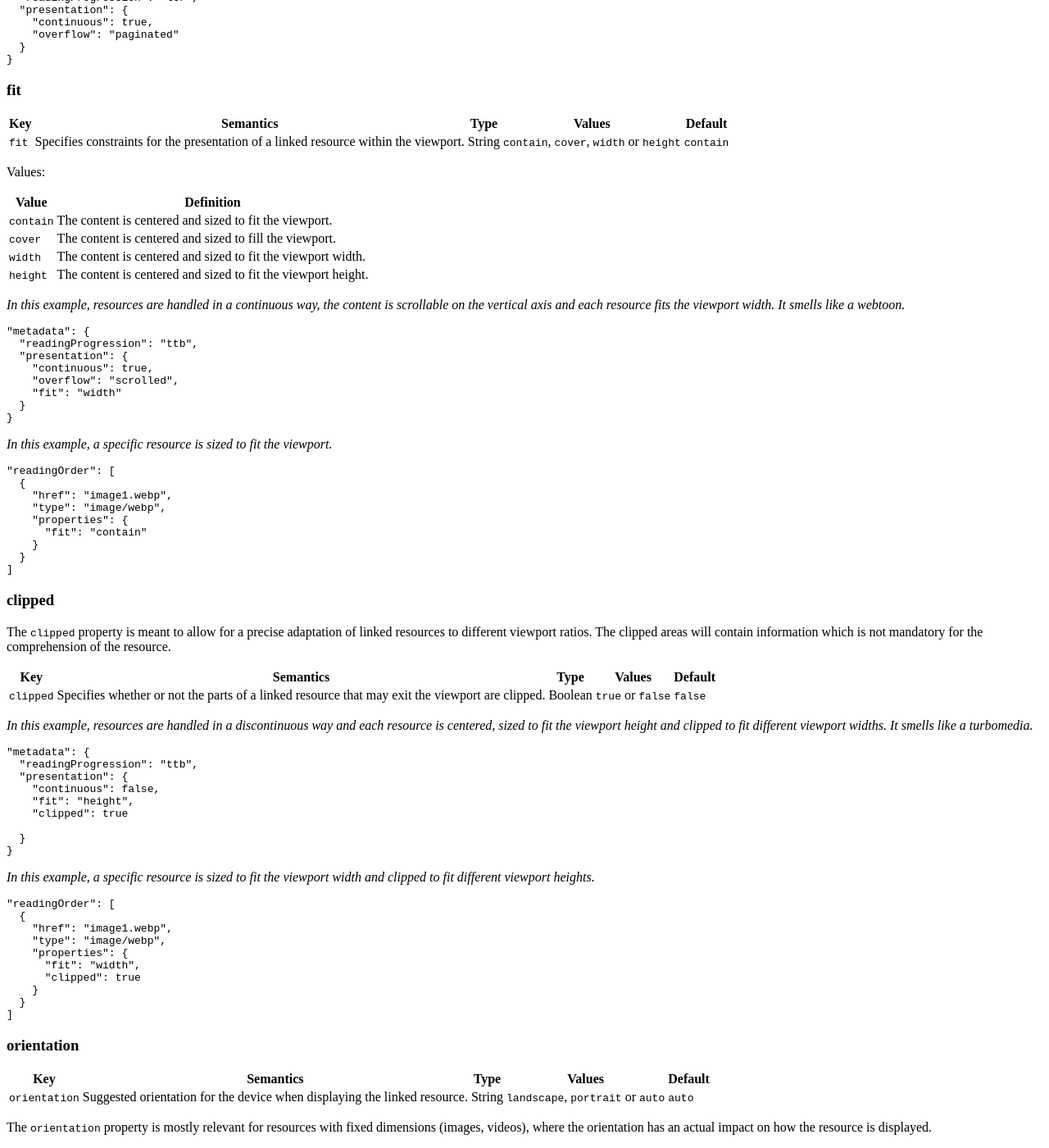
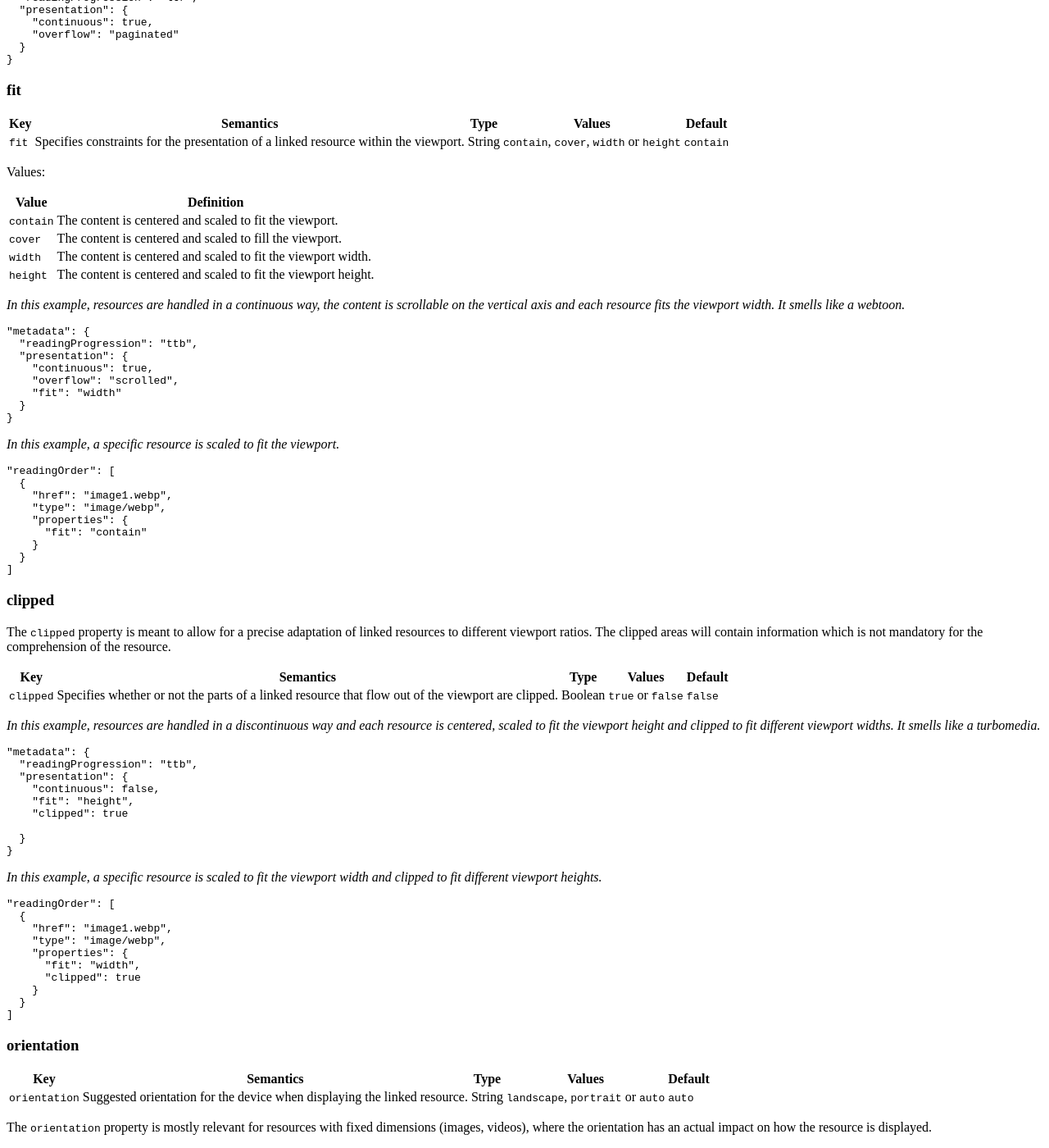
Before and after one commit to readium/webpub-manifest, a Jekyll site: the page built from extensions/presentation.md, in a window 1280 px wide and 1400 px high, scrolled down 1426 px. Shown: the whole window at 82% size. Built offline with Jekyll 4.4.1, drawn with Linux system fonts in a browser that asks for light colours; our own code applies the rules of GitHub Pages for plain Markdown files; comment, search, counter and statistics services are not loaded; some of the changed text lies outside the part shown.

````diff
--- a/extensions/presentation.md
+++ b/extensions/presentation.md
@@ -86,10 +86,10 @@
 
 | Value   | Definition |
 | ------- | ---------- |
-| `contain` | The content is centered and sized to fit the viewport. |
-| `cover`  |  The content is centered and sized to fill the viewport. |
-| `width`  |  The content is centered and sized to fit the viewport width. |
-| `height` |  The content is centered and sized to fit the viewport height. |
+| `contain` | The content is centered and scaled to fit the viewport. |
+| `cover`  |  The content is centered and scaled to fill the viewport. |
+| `width`  |  The content is centered and scaled to fit the viewport width. |
+| `height` |  The content is centered and scaled to fit the viewport height. |
 
 *In this example, resources are handled in a continuous way, the content is scrollable on the vertical axis and each resource fits the viewport width. It smells like a webtoon.*
 
@@ -103,7 +103,7 @@
   }
 }
 ```
-*In this example, a specific resource is sized to fit the viewport.*
+*In this example, a specific resource is scaled to fit the viewport.*
 
 ```json
 "readingOrder": [
@@ -124,9 +124,9 @@
 
 | Key   | Semantics | Type     | Values    | Default |
 | ----- | --------- | -------- | --------- | ------- |
-| `clipped` | Specifies whether or not the parts of a linked resource that may exit the viewport are clipped.  | Boolean  | `true` or `false` | `false` |
+| `clipped` | Specifies whether or not the parts of a linked resource that flow out of the viewport are clipped.  | Boolean  | `true` or `false` | `false` |
 
-*In this example, resources are handled in a discontinuous way  and each resource is centered, sized to fit the viewport height and clipped to fit different viewport widths. It smells like a turbomedia.*
+*In this example, resources are handled in a discontinuous way  and each resource is centered, scaled to fit the viewport height and clipped to fit different viewport widths. It smells like a turbomedia.*
 
 ```json
 "metadata": {
@@ -140,7 +140,7 @@
 }
 ```
 
-*In this example, a specific resource is sized to fit the viewport width and clipped to fit different viewport heights.*
+*In this example, a specific resource is scaled to fit the viewport width and clipped to fit different viewport heights.*
 
 ```json
 "readingOrder": [
````
Also changed, not shown: other parts of extensions/presentation.md (+4 -4 lines).
